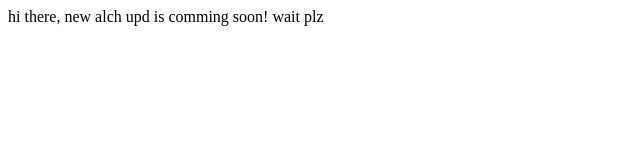
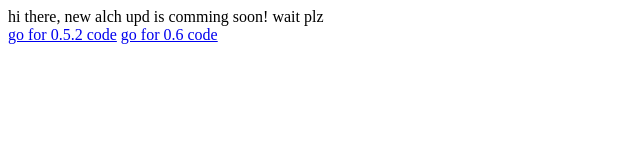
Before and after one commit to cheasea/alchdev, a plain HTML site: page index.html in a window 1280 px wide. Shown: the whole page, without its empty margins (0-640 px from the left). Drawn offline with Linux system fonts and the light colour scheme.

Commit message:
index page upd

```diff
--- a/index.html
+++ b/index.html
@@ -1 +1,4 @@
 hi there, new alch upd is comming soon! wait plz
+<br />
+<a href="/version0_5_2.js">go for 0.5.2 code</a>
+<a href="/version0_6.js">go for 0.6 code</a>
```
